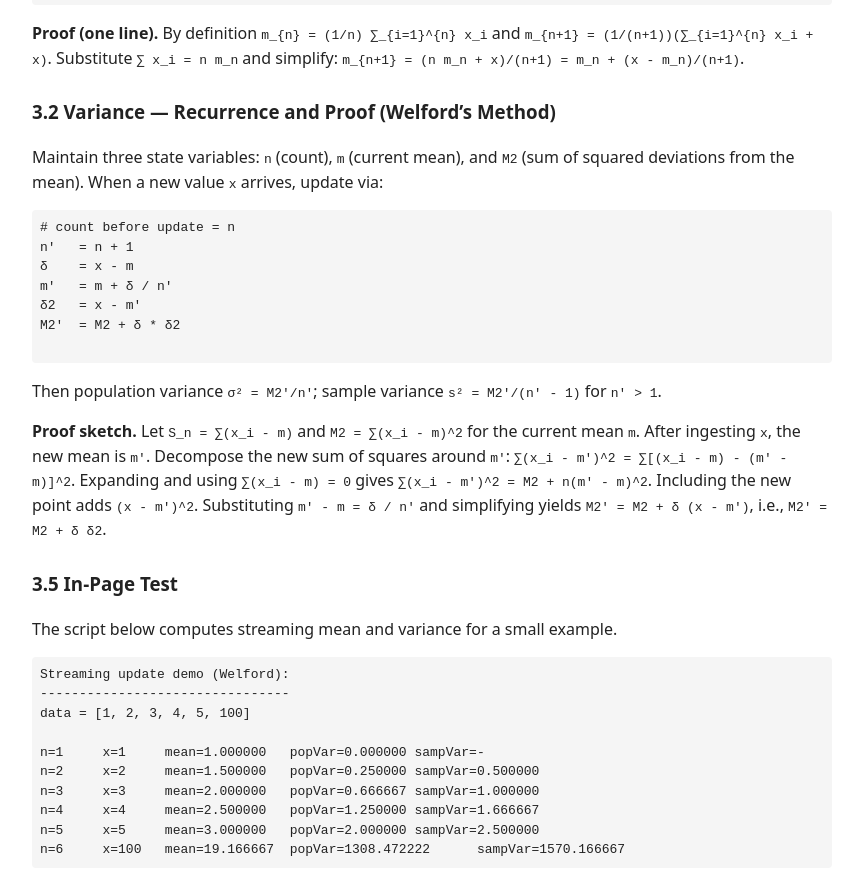
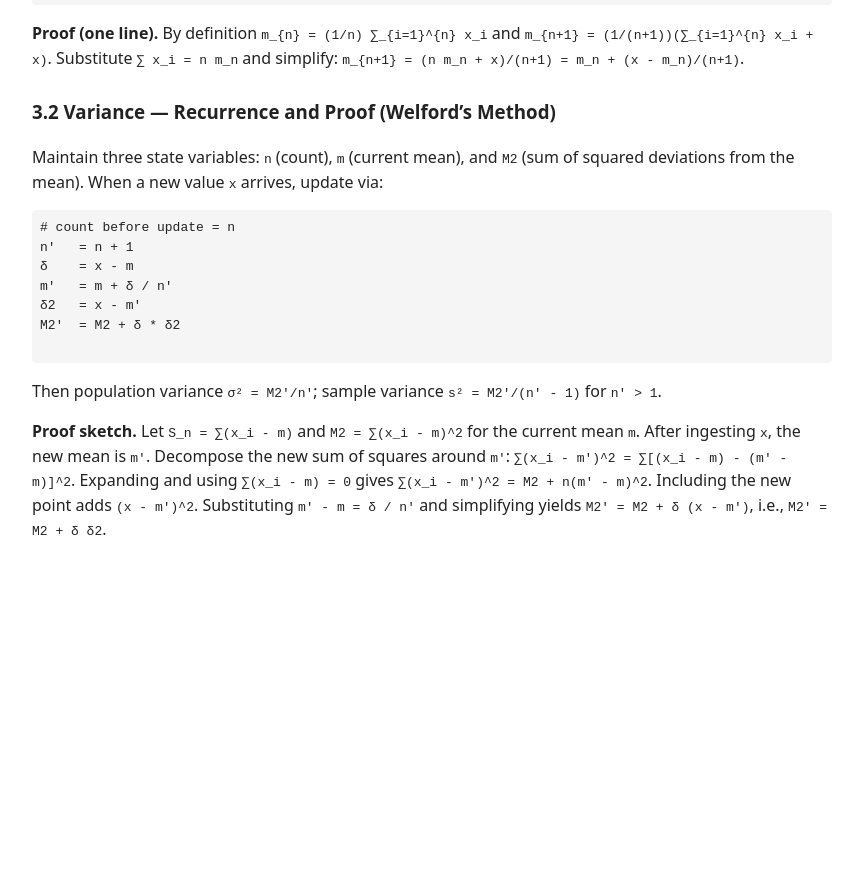
Before and after one commit to Nochman/Nochman.github.io, a Jekyll site: the page homeworks/week05.html, which Jekyll copies as it is, in a window 1280 px wide and 900 px high, scrolled down 3335 px. Shown: the top 895 px of the window, without its empty margins (208-1049 px from the left). Built offline with Jekyll 4.4.1, drawn with Linux system fonts in a browser that asks for light colours; after the commit the page ends 3909 px from its top, so only the background shows below that; some of the changed text lies outside the part shown.

Commit message:
Update week05.html

```diff
--- a/homeworks/week05.html
+++ b/homeworks/week05.html
@@ -21,6 +21,7 @@
   pre { background: #f5f5f5; padding: .5rem; border-radius: 4px; overflow-x: auto; }
   section { margin-bottom: 2rem; }
 </style>
+<script src="https://cdn.jsdelivr.net/npm/mathjax@3/es5/tex-mml-chtml.js"></script>
 </head>
 <body>
 <main>
@@ -31,7 +32,7 @@
 
   <h3>a) Arithmetic Mean</h3>
   <p><strong>Definition:</strong> For a sample of values x₁, x₂, …, xₙ, the arithmetic mean is:</p>
-  <pre>\( \bar x = \frac{1}{n} \sum_{i=1}^n x_i \)</pre>
+ <pre>$$\bar x = \frac{1}{n}\sum_{i=1}^n x_i$$</pre>
   <p><strong>Uses:</strong> The default “average”, widely used in inferential procedures like t‑tests and regression.</p>
   <p><strong>Advantages:</strong></p>
   <ul>
@@ -166,56 +167,30 @@ M2'  = M2 + δ * δ2
     Substituting <code>m' - m = δ / n'</code> and simplifying yields <code>M2' = M2 + δ (x - m')</code>, i.e., <code>M2' = M2 + δ δ2</code>.</p>
 
 
-    <h3>3.5 In‑Page Test</h3>
-    <p>The script below computes streaming mean and variance for a small example.</p>
-    <pre id="online-test">(results will appear here)</pre>
-  </section>
+</main>
+  <script>
+function computeOnlineStats(values) {
+let n = 0, mean = 0, M2 = 0;
+for (const x of values) {
+const delta = x - mean;
+n++;
+mean += delta / n;
+const delta2 = x - mean;
+M2 += delta * delta2;
+}
+const variance = n > 1 ? M2 / (n - 1) : 0;
+return { n, mean, variance };
+}
 
-<script>
-(function () {
-  const run = () => {
-    const data = [1, 2, 3, 4, 5, 100]; // outlier to illustrate variance sensitivity
-    let n = 0, m = 0, M2 = 0;
-    const lines = [];
 
-    for (const x of data) {
-      const n1 = n + 1;
-      const delta = x - m;
-      const m1 = m + delta / n1;
-      const delta2 = x - m1;
-      const M21 = M2 + delta * delta2;
-
-      n = n1; m = m1; M2 = M21;
-
-      const popVar  = M2 / n;
-      const sampVar = n > 1 ? M2 / (n - 1) : NaN;
-
-      lines.push(
-        `n=${n}\tx=${x}\tmean=${m.toFixed(6)}\tpopVar=${popVar.toFixed(6)}\t` +
-        `sampVar=${isNaN(sampVar) ? "-" : sampVar.toFixed(6)}`
-      );
-    }
-
-    const out = [
-      "Streaming update demo (Welford):",
-      "--------------------------------",
-      "data = [" + data.join(", ") + "]",
-      "",
-      ...lines
-    ].join("\n"); // <-- use "\n" here
-
-    const pre = document.getElementById("online-test");
-    if (pre) pre.textContent = out;
-  };
-
-  // run after DOM is ready (in case the script is moved to <head>)
-  if (document.readyState === "loading") {
-    document.addEventListener("DOMContentLoaded", run);
-  } else {
-    run();
-  }
-})();
+document.getElementById('calcBtn').addEventListener('click', () => {
+const input = document.getElementById('dataInput').value.trim();
+if (!input) return;
+const numbers = input.split(',').map(x => parseFloat(x)).filter(x => !isNaN(x));
+const { n, mean, variance } = computeOnlineStats(numbers);
+const output = `Count (n): ${n}\nMean: ${mean.toFixed(6)}\nVariance: ${variance.toFixed(6)}`;
+document.getElementById('results').textContent = output;
+});
 </script>
-</main>
 </body>
 </html>
```
